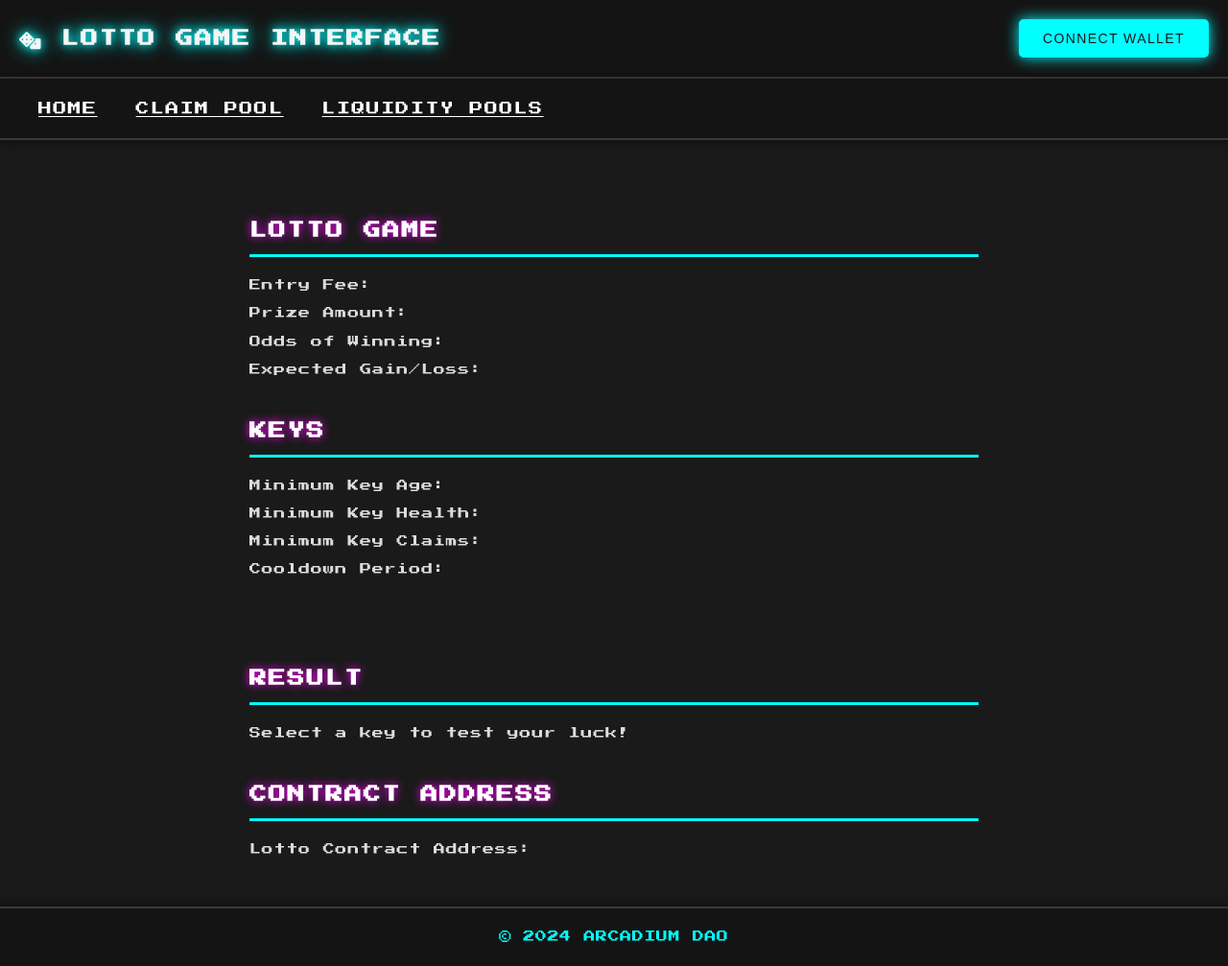
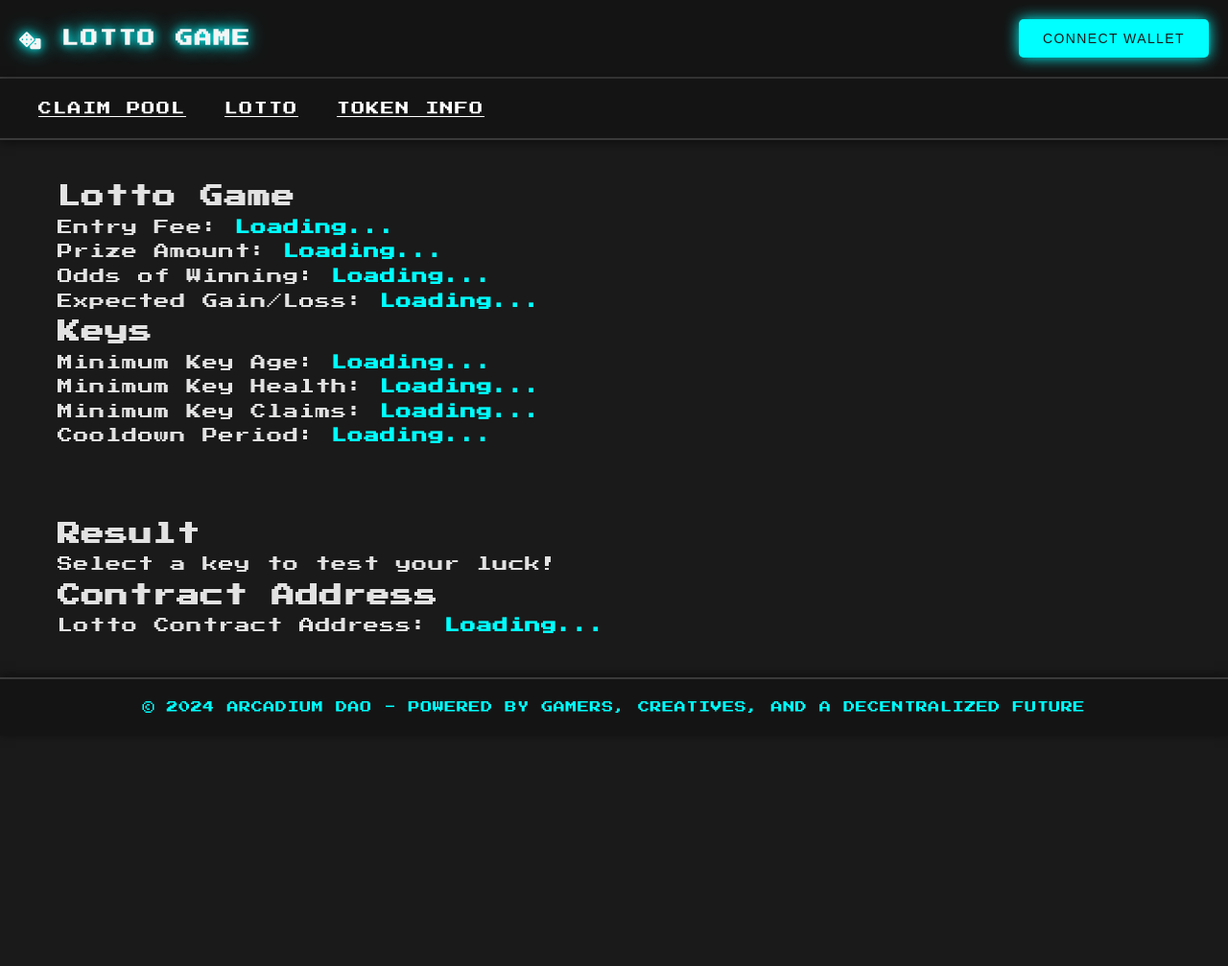
Before and after one commit to dgoldman0/daos, a Flask app: page /lotto in a window 1280 px wide. Shown: the whole page at 96% size. After the commit the page ends 743 px from the top, so only its background shows below. Run offline with Flask 3, Linux system fonts and the light colour scheme; some libraries are stand-ins or nearby versions.

Commit message:
Base and lotto work better

```diff
--- a/rewardnft/client/server.py
+++ b/rewardnft/client/server.py
@@ -60,7 +60,12 @@ def uniswap():
 
 @app.route('/lotto')
 def lotto():
-    return app.send_static_file('lotto.html')
+    menu_items = [
+        {"name": "Claim Pool", "endpoint": "pool"},
+        {"name": "Lotto", "endpoint": "lotto"},
+        {"name": "Token Info", "endpoint": "info"}
+    ]
+    return render_template('lotto.html', menu_items=menu_items)
 
 @app.route('/media')
 def media():
--- a/rewardnft/client/templates/base.html
+++ b/rewardnft/client/templates/base.html
@@ -293,5 +293,6 @@
       }
     });
   </script>
+  {% block scripts %}{% endblock %}
 </body>
 </html>
--- a/rewardnft/client/static/lotto.html
+++ b/rewardnft/client/templates/lotto.html
@@ -1,111 +1,12 @@
-<!DOCTYPE html>
-<html lang="en">
-<head>
-  <meta charset="UTF-8">
-  <title>Lotto Game Interface</title>
-  <!-- Google Fonts for better typography -->
-  <link href="https://fonts.googleapis.com/css?family=Press+Start+2P&display=swap" rel="stylesheet">
-  <!-- Include Font Awesome for icons -->
-  <link rel="stylesheet" href="https://cdnjs.cloudflare.com/ajax/libs/font-awesome/6.1.1/css/all.min.css">
+{% extends 'base.html' %}
+
+{% block title %}Lotto Game Interface{% endblock %}
+{% block icon_class %}fas fa-dice{% endblock %}
+{% block title_text %}Lotto Game{% endblock %}
+
+{% block styles %}
+<!-- Additional styles specific to the Lotto Game -->
 <style>
-    /* Reset some default browser styles */
-    * {
-      box-sizing: border-box;
-      margin: 0;
-      padding: 0;
-    }
-
-	/* Scrollbar styling */
-	::-webkit-scrollbar {
-	width: 12px; /* Set the width of the scrollbar */
-	}
-
-	::-webkit-scrollbar-track {
-	background: #141414; /* Dark background to match the overall color scheme */
-	border-radius: 10px;
-	}
-
-	::-webkit-scrollbar-thumb {
-	background: #00ffff; /* Bright cyan color to match the button and text highlights */
-	border-radius: 10px;
-	box-shadow: 0 0 10px #00ffff, 0 0 20px #ff00ff; /* Add neon glow */
-	}
-
-	::-webkit-scrollbar-thumb:hover {
-	background: #ff00ff; /* Change color on hover to neon magenta for interaction feedback */
-	}
-
-    /* Body styling */
-    body {
-      font-family: 'Press Start 2P', sans-serif; /* Futuristic gamer font */
-      background-color: #1a1a1a;
-      color: #e2e2e2;
-      line-height: 1.6;
-      letter-spacing: 0.05em;
-      overflow-x: hidden;
-    }
-
-    /* Header styling */
-    header {
-      background-color: #141414;
-      padding: 20px;
-      display: flex;
-      justify-content: space-between;
-      align-items: center;
-      color: #ffffff;
-      border-bottom: 2px solid #3a3a3a;
-      box-shadow: 0 2px 10px rgba(0, 0, 0, 0.5);
-    }
-
-    header h1 {
-      font-size: 18px;
-      text-transform: uppercase;
-      color: #f5f5f5;
-      letter-spacing: 0.1em;
-      text-shadow: 0 0 10px #00ffff, 0 0 20px #00ffff;
-    }
-
-    .connect-wallet {
-      padding: 12px 25px;
-      background-color: #00ffff;
-      color: #1a1a1a;
-      border: none;
-      border-radius: 5px;
-      cursor: pointer;
-      font-weight: 500;
-      transition: background-color 0.3s, box-shadow 0.3s;
-      text-transform: uppercase;
-      font-size: 14px;
-      letter-spacing: 0.1em;
-      box-shadow: 0 0 15px #00ffff;
-    }
-
-    .connect-wallet:hover {
-      background-color: #1a1a1a;
-      color: #00ffff;
-      box-shadow: 0 0 20px #00ffff, 0 0 40px #00ffff;
-    }
-
-    /* Container styling */
-    .container {
-      max-width: 800px;
-      margin: 0 auto;
-      padding: 40px 20px;
-    }
-
-    /* Section styling */
-    .section h2 {
-      margin-top: 40px;
-      margin-bottom: 20px;
-      font-size: 18px;
-      color: #ffffff;
-      border-bottom: 3px solid #00ffff;
-      padding-bottom: 10px;
-      text-transform: uppercase;
-      text-shadow: 0 0 10px #ff00ff;
-      letter-spacing: 0.1em;
-    }
-
     .info {
       margin-bottom: 10px;
       font-size: 12px;
@@ -274,42 +175,30 @@
 		margin-left: 20px;
 		box-shadow: 0 0 15px #ff0055;
 	}
-
 </style>
-</head>
-<body>
-  <header>
-    <h1><i class="fas fa-dice"></i> Lotto Game Interface</h1>
-    <button id="connectWalletButton" class="connect-wallet">Connect Wallet</button>
-  </header>
-  <div class = "top-menu">
-	<a class = "menu-item" href="/">Home</a>
-	<a class = "menu-item" href="/pool">Claim Pool</a>
-    <a class = "menu-item" href="/liquidity">Liquidity Pools</a>
-  </div>
-
-  <!-- Notification Area -->
-  <div id="notificationArea"></div>
-
+{% endblock %}
+
+{% block content %}
 <div class="container">
   <!-- Lotto Game Section -->
   <div class="section" id="lottoGameSection">
     <h2>Lotto Game</h2>
-      <div class="info">Entry Fee: <span id="entryFee"></span></div>
-      <div class="info">Prize Amount: <span id="prizeAmount"></span></div>
-      <div class="info">Odds of Winning: <span id="odds"></span></div>
-	  <div class="info">Expected Gain/Loss: <span id="expectedGainLoss"></span></div>
+    <div class="info">Entry Fee: <span id="entryFee">Loading...</span></div>
+    <div class="info">Prize Amount: <span id="prizeAmount">Loading...</span></div>
+    <div class="info">Odds of Winning: <span id="odds">Loading...</span></div>
+    <div class="info">Expected Gain/Loss: <span id="expectedGainLoss">Loading...</span></div>
   </div>
+
+  <!-- Keys Section -->
   <div class="section" id="keySection">
     <h2>Keys</h2>
-		<div class="info">Minimum Key Age: <span id="minKeyAge"></span></div>
-		<div class="info">Minimum Key Health: <span id="minKeyHealth"></span></div>
-		<div class="info">Minimum Key Claims: <span id="minKeyClaims"></span></div>
-		<div class="info">Cooldown Period: <span id="cooldownPeriod"></span></div>
-
-		<div class = "key-list" id = "keyList">
+    <div class="info">Minimum Key Age: <span id="minKeyAge">Loading...</span></div>
+    <div class="info">Minimum Key Health: <span id="minKeyHealth">Loading...</span></div>
+    <div class="info">Minimum Key Claims: <span id="minKeyClaims">Loading...</span></div>
+    <div class="info">Cooldown Period: <span id="cooldownPeriod">Loading...</span></div>
+    <div class="key-list" id="keyList"></div>
   </div>
-		</div>
+
   <!-- Result Section -->
   <div class="section" id="resultSection">
     <h2>Result</h2>
@@ -319,19 +208,18 @@
   <!-- Contract Address Section -->
   <div class="section" id="contractAddressSection">
     <h2>Contract Address</h2>
-	  <div class="info">Lotto Contract Address: <span id="lottoContractAddress"></span></div>
+    <div class="info">Lotto Contract Address: <span id="lottoContractAddress">Loading...</span></div>
   </div>
 </div>
-
-  <footer>
-    <p>&copy; 2024 Arcadium DAO</p>
-  </footer>
-
-  <!-- Include web3.js CDN -->
-  <script src="https://cdnjs.cloudflare.com/ajax/libs/web3/4.12.1/web3.min.js"></script>
+{% endblock %}
+
+{% block scripts %}
 <script src="https://cdnjs.cloudflare.com/ajax/libs/bignumber.js/8.0.2/bignumber.min.js"></script>
 <script>
-    // Contract ABI (replace with actual ABI)
+  const lottoContractAddress = '0x58C5f8ED50aDb8B2c8E8bBe847d98283B519e3f0';
+  const claimManagerAddress = '0x6Ed1c7185da8B225c292d9d4c7ad675637a5C0b4';
+  const nftContractAddress = '0xe75c2251478A2DA595B29e417d813B042D5d83aC';
+
   const lottoAbi = [
 			{
 				"inputs": [],
@@ -2565,46 +2453,37 @@
 			}
 		];
 
-	// Replace with actual contract address
-    const lottoContractAddress = '0x58C5f8ED50aDb8B2c8E8bBe847d98283B519e3f0';
-    const claimManagerAddress = '0x6Ed1c7185da8B225c292d9d4c7ad675637a5C0b4';
-	const nftContractAddress = "0xe75c2251478A2DA595B29e417d813B042D5d83aC";
+
+  let lottoContract, claimManagerContract, nftContract;
 
   document.addEventListener('DOMContentLoaded', async () => {
-      let web3;
-      let userAddress;
-      let lottoContract;
-	  let claimManagerContract;
-	  let nftContract;
-
+    // Select the connect wallet button
     const connectWalletButton = document.getElementById('connectWalletButton');
-      connectWalletButton.addEventListener('click', async () => {
-        await connectWallet();
-      });
-
-      async function connectWallet() {
-        if (window.ethereum) {
-          try {
-            await window.ethereum.request({ method: 'eth_requestAccounts' });
-            web3 = new Web3(window.ethereum);
-            const accounts = await web3.eth.getAccounts();
-            userAddress = accounts[0];
-            connectWalletButton.textContent = `${userAddress.substring(0, 6)}...${userAddress.substring(userAddress.length - 4)}`;
-            initializeContracts();
-            refreshData();
-          } catch (error) {
-            console.error('User denied account access');
-          }
-        } else {
-          alert('Please install MetaMask!');
-        }
-      }
-
-      function initializeContracts() {
+
+    // MutationObserver callback to handle DOM changes
+    const mutationCallback = async (mutationsList, observer) => {
+        for (const mutation of mutationsList) {
+            // Check if the text content has changed, which might indicate a wallet connection
+            if (mutation.type === 'childList' && connectWalletButton.textContent.includes('...')) {
+            if (userAddress) {
+                // Initialize contracts only if userAddress is set
                 lottoContract = new web3.eth.Contract(lottoAbi, lottoContractAddress);
                 claimManagerContract = new web3.eth.Contract(claimManagerAbi, claimManagerAddress);
                 nftContract = new web3.eth.Contract(nftAbi, nftContractAddress);
-      }
+                refreshData();
+            }
+            // Stop observing once contracts are initialized
+            observer.disconnect();
+            break;
+            }
+        }
+    };
+
+    // Set up the observer and watch for childList changes
+    const observer = new MutationObserver(mutationCallback);
+    observer.observe(connectWalletButton, { childList: true });
+
+  });
 
   async function refreshData() {
     await loadLottoParameters();
@@ -2789,19 +2668,5 @@
           notificationArea.removeChild(notification);
         }, 4000);
       }
-
-      if (window.ethereum) {
-        web3 = new Web3(window.ethereum);
-        web3.eth.getAccounts().then(accounts => {
-          if (accounts.length > 0) {
-            userAddress = accounts[0];
-            connectWalletButton.textContent = `${userAddress.substring(0, 6)}...${userAddress.substring(userAddress.length - 4)}`;
-            initializeContracts();
-            refreshData();
-          }
-        });
-      }
-    });
 </script>
-</body>
-</html>
+{% endblock %}
```
Lines whose indentation alone changed are shown as unchanged.
